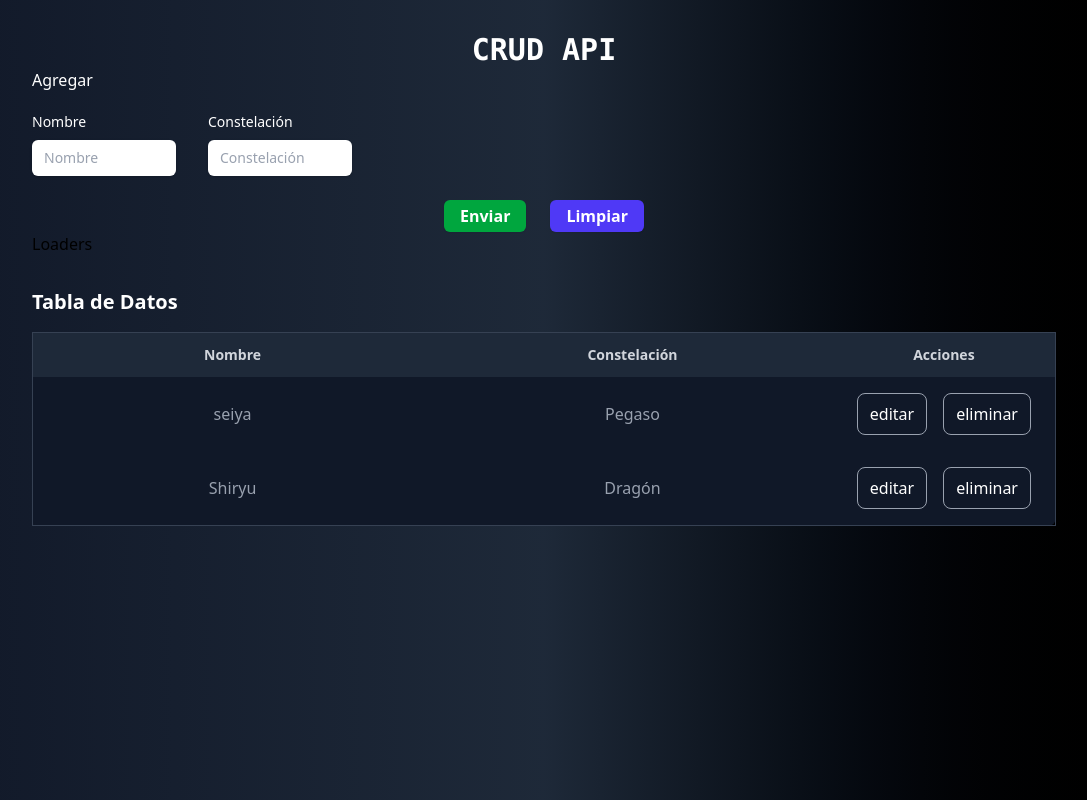
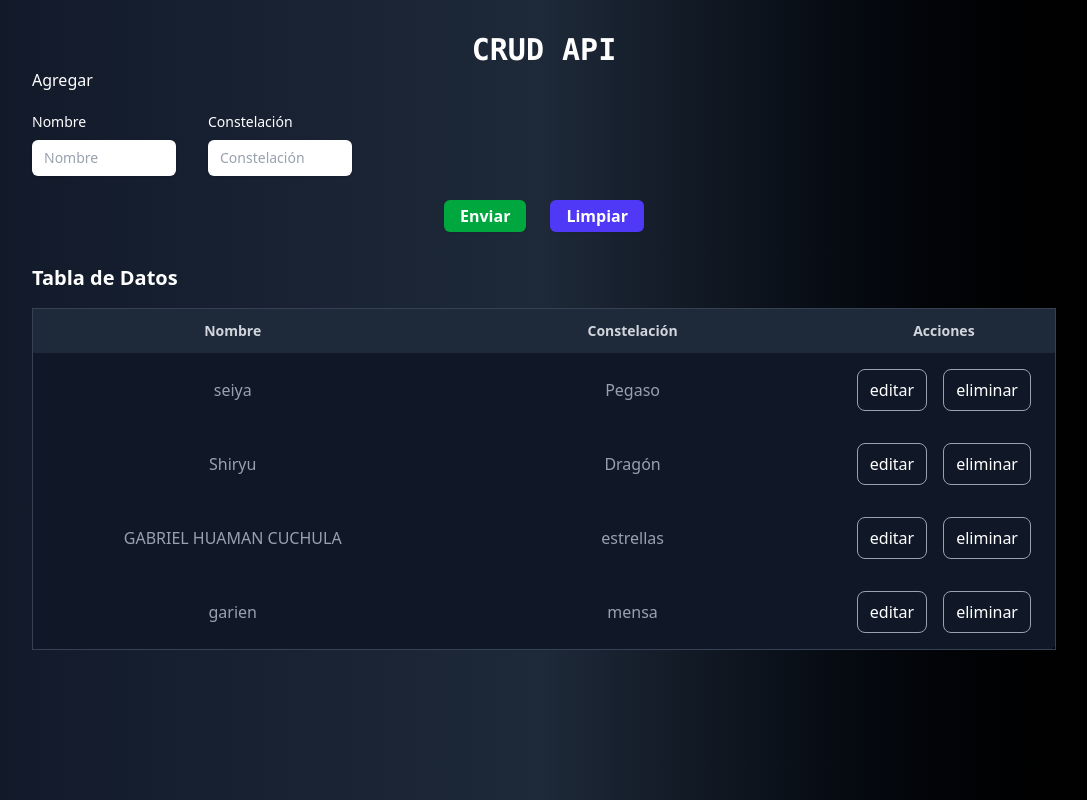
Before and after one commit to GaRIEN/CURSOS, a React (Vite) app in the folder react/crud-fetch/: page / in a window 1280 px wide. Shown: the whole page, without its empty margins (96-1183 px from the left). Built offline with nearby package versions, Linux system fonts and the light colour scheme; data requests are answered from the project's data file.

Commit message:
error en recargar la pagina al momento de enviar post

```diff
--- a/react/crud-fetch/src/App.jsx
+++ b/react/crud-fetch/src/App.jsx
@@ -1,6 +1,5 @@
-
-import './App.css'
-import CrudApi from './components/CrudApi'
+import "./App.css";
+import CrudApi from "./components/CrudApi";
 
 function App() {
   return (
--- a/react/crud-fetch/src/api/db.json
+++ b/react/crud-fetch/src/api/db.json
@@ -1,14 +1,24 @@
 {
   "santos": [
     {
-      "id": 1,
+      "id": "1",
       "name": "seiya",
       "constellation": "Pegaso"
     },
     {
-      "id": 2,
+      "id": "2",
       "name": "Shiryu",
       "constellation": "Dragón"
+    },
+    {
+      "id": 1742114450451,
+      "name": "GABRIEL HUAMAN CUCHULA",
+      "constellation": "estrellas"
+    },
+    {
+      "id": 1742114620136,
+      "name": "garien",
+      "constellation": "mensa"
     }
   ]
 }
--- a/react/crud-fetch/src/components/CrudApi.jsx
+++ b/react/crud-fetch/src/components/CrudApi.jsx
@@ -1,37 +1,59 @@
-import React, { useState, useEffect } from 'react';
+import React, { useState, useEffect } from "react";
 import CrudFormApi from "./CrudFormApi";
-import CrudTableApi from './CrudTableApi'
-import {helpHttp} from '../helpers/helpHttp'
-import Loaders from './loaders/Loaders';
-import Message from './Message';
-
-
+import CrudTableApi from "./CrudTableApi";
+import { helpHttp } from "../helpers/helpHttp";
+import Loaders from "./loaders/Loaders";
+import Message from "./Message";
 
 const CrudApi = () => {
-  const [db, setDb] = useState();
-  const [error, setError] = useState(null)
-  const [loading, setLoading] = useState(true)
+  const [db, setDb] = useState(null);
+  const [error, setError] = useState(null);
+  const [loading, setLoading] = useState(false);
   const [dataToEdit, setDataToEdit] = useState(null);
 
-let api= helpHttp();
-let url = "http://localhost:5000/santos"
+  let api = helpHttp();
+  let url = "http://localhost:5000/santos";
 
   useEffect(() => {
-  api.get(url).then((result) => {
-    if(!result.err){
-      console.log(result)
-      setDb(result)
-    }else{
-      setDb(null)
+    setLoading(true);
+    helpHttp()
+      .get(url)
+      .then((result) => {
+        if (!result.err) {
+          console.log(result);
+          setDb(result);
+          setError(null);
+        } else {
+          setDb(null);
+          setError(result);
         }
-  })
-}, [])
 
+        setLoading(false);
+      });
+  }, [url]);
 
   const createData = (data) => {
     console.log(data);
+
     data.id = Date.now();
-    setDb([...db, data]);
+    let options = {
+      body: data,
+      headers: { "content-type": "application/json" },
+    };
+    console.log(options);
+
+    api.post(url, options).then((res) => {
+      console.log("los resltados 1");
+      console.log(res);
+      // if (!result.err) {
+
+      //   // setDb([...db, result]);
+      // } else {
+      //   setError(result);
+      // }
+      console.log("dentro del psot");
+      console.log(res);
+    });
   };
   const updateData = (data) => {
     let newData = db.map((el) => (el.id === data.id ? data : el));
@@ -50,7 +72,6 @@ useEffect(() => {
     }
   };
 
-
   return (
     <div className=" w-8/10 mx-auto">
       <h2 className="font-mono text-3xl font-bold text-center pt-8 text-white">
@@ -63,14 +84,17 @@ useEffect(() => {
         setDataToEdit={setDataToEdit}
       />
 
-      { loading && <Loaders/>}
+      {loading && <Loaders />}
 
-      { error && <Message/>}
+      {error && <Message message={error.statusText} />}
+
+      {db && (
         <CrudTableApi
           data={db}
           setDataToEdit={setDataToEdit}
           deleteData={deleteData}
         />
+      )}
     </div>
   );
 };
--- a/react/crud-fetch/src/components/CrudFormApi.jsx
+++ b/react/crud-fetch/src/components/CrudFormApi.jsx
@@ -24,6 +24,7 @@ const CrudFormApi = ({ createData, updateData, dataToEdit, setDataToEdit }) => {
   };
   const handleSubmit = (e) => {
     e.preventDefault();
+    console.log("Formulario enviado", form);
     if (!form.name || !form.constellation) {
       alert("error en traer los datos");
       return;
@@ -37,6 +38,7 @@ const CrudFormApi = ({ createData, updateData, dataToEdit, setDataToEdit }) => {
 
     handleReset();
   };
+
   const handleReset = () => {
     setForm(initialForm);
     setDataToEdit(null);
@@ -100,7 +102,7 @@ const CrudFormApi = ({ createData, updateData, dataToEdit, setDataToEdit }) => {
             onClick={handleReset}
             className="rounded-md bg-indigo-600 px-4 py-1 text-md font-semibold text-white shadow-xs hover:bg-indigo-500 focus-visible:outline-2 focus-visible:outline-offset-2 focus-visible:outline-indigo-600"
           >
-            {dataToEdit ? "Cancelar":"Limpiar"}
+            {dataToEdit ? "Cancelar" : "Limpiar"}
           </button>
         </div>
       </form>
--- a/react/crud-fetch/src/components/CrudTableApi.jsx
+++ b/react/crud-fetch/src/components/CrudTableApi.jsx
@@ -21,7 +21,7 @@ const CrudTableApi = ({ data, setDataToEdit, deleteData }) => {
             </tr>
           </thead>
           <tbody>
-            {!data || data.length === 0 ? (
+            {data.length === 0 ? (
               <tr>
                 <td colSpan={3} className="px-6 py-4 text-center text-gray-400">
                   Sin datos
--- a/react/crud-fetch/src/components/Message.jsx
+++ b/react/crud-fetch/src/components/Message.jsx
@@ -1,11 +1,11 @@
-import React from 'react'
+import React from "react";
 
-const Message = () => {
+const Message = ({ message }) => {
   return (
-    <div>
-      <h2>Messaje</h2>
+    <div className="bg-red-600 text-white px-6 py-3 rounded-lg border border-red-800">
+      <strong>⚠ Error:</strong> {message}
     </div>
-  )
-}
+  );
+};
 
-export default Message
+export default Message;
--- a/react/crud-fetch/src/components/loaders/Loader.css
+++ b/react/crud-fetch/src/components/loaders/Loader.css
@@ -0,0 +1,66 @@
+.l16 {
+    --w:10ch;
+    font-weight: bold;
+    font-family: monospace;
+    font-size: 30px;
+    letter-spacing: var(--w);
+    width:var(--w);
+    overflow: hidden;
+    white-space: nowrap;
+    text-shadow:
+      calc(-1*var(--w)) 0,
+      calc(-2*var(--w)) 0,
+      calc(-3*var(--w)) 0,
+      calc(-4*var(--w)) 0,
+      calc(-5*var(--w)) 0,
+      calc(-6*var(--w)) 0,
+      calc(-7*var(--w)) 0,
+      calc(-8*var(--w)) 0,
+      calc(-9*var(--w)) 0;
+    animation: l16 2s infinite;
+  }
+  .l16:before {
+    content:"Loading...";
+  }
+  @keyframes l16 {
+    20% {text-shadow:
+      calc(-1*var(--w)) 0,
+      calc(-2*var(--w)) 0 red,
+      calc(-3*var(--w)) 0,
+      calc(-4*var(--w)) 0 #ffa516,
+      calc(-5*var(--w)) 0 #63fff4,
+      calc(-6*var(--w)) 0,
+      calc(-7*var(--w)) 0,
+      calc(-8*var(--w)) 0 green,
+      calc(-9*var(--w)) 0;}
+    40% {text-shadow:
+      calc(-1*var(--w)) 0,
+      calc(-2*var(--w)) 0 red,
+      calc(-3*var(--w)) 0 #e945e9,
+      calc(-4*var(--w)) 0,
+      calc(-5*var(--w)) 0 green,
+      calc(-6*var(--w)) 0 orange,
+      calc(-7*var(--w)) 0,
+      calc(-8*var(--w)) 0 green,
+      calc(-9*var(--w)) 0;}
+    60% {text-shadow:
+      calc(-1*var(--w)) 0 lightblue,
+      calc(-2*var(--w)) 0,
+      calc(-3*var(--w)) 0 #e945e9,
+      calc(-4*var(--w)) 0,
+      calc(-5*var(--w)) 0 green,
+      calc(-6*var(--w)) 0,
+      calc(-7*var(--w)) 0 yellow,
+      calc(-8*var(--w)) 0 #ffa516,
+      calc(-9*var(--w)) 0 red;}
+    80% {text-shadow:
+      calc(-1*var(--w)) 0 lightblue,
+      calc(-2*var(--w)) 0 yellow,
+      calc(-3*var(--w)) 0 #63fff4,
+      calc(-4*var(--w)) 0 #ffa516,
+      calc(-5*var(--w)) 0 red,
+      calc(-6*var(--w)) 0,
+      calc(-7*var(--w)) 0 grey,
+      calc(-8*var(--w)) 0 #63fff4,
+      calc(-9*var(--w)) 0 ;}
+  }
--- a/react/crud-fetch/src/components/loaders/Loaders.jsx
+++ b/react/crud-fetch/src/components/loaders/Loaders.jsx
@@ -1,9 +1,10 @@
 import React from 'react'
+import './Loader.css'
 
 const Loaders = () => {
   return (
     <div>
-      <h2>Loaders</h2>
+      <div className="l16" id='li6'></div>
     </div>
   )
 }
--- a/react/crud-fetch/src/helpers/helpHttp.jsx
+++ b/react/crud-fetch/src/helpers/helpHttp.jsx
@@ -20,6 +20,8 @@ export const helpHttp = () => {
 
     setTimeout(() => controller.abort(), 5000);
 
+    console.log("paso a esta linea");
+
     return fetch(endpoint, options)
       .then((res) =>
         res.ok
@@ -36,6 +38,8 @@ export const helpHttp = () => {
   const get = (url, options = {}) => customFetch(url, options);
   const post = (url, options = {}) => {
     options.method = "POST";
+    console.log("entro a post");
+    console.log(url, options);
     return customFetch(url, options);
   };
   const put = (url, options = {}) => {
```
Lines whose indentation alone changed are shown as unchanged.
